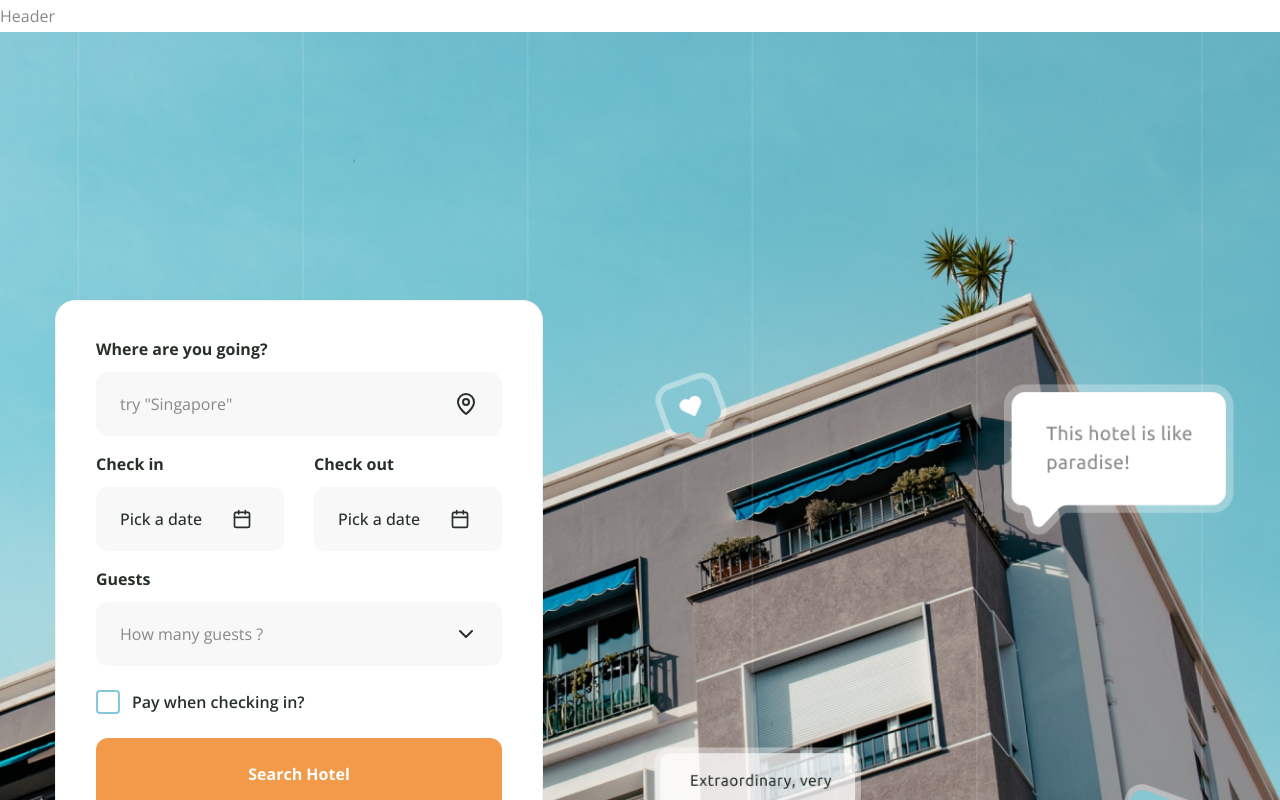
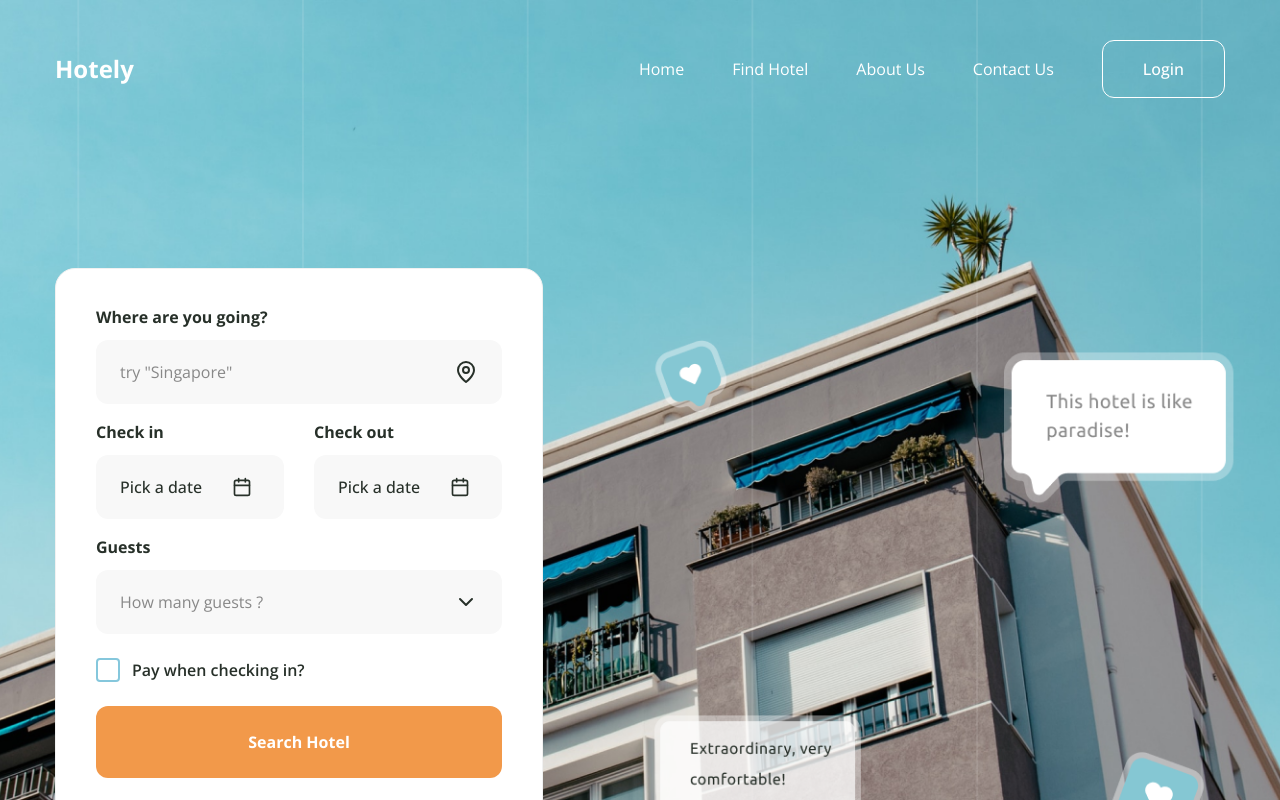
Before and after one commit to tltelf/Hotel-Landing-Page, a Next.js app: page / in a window 1280 px wide. Shown: the top 800 px of the page. Built offline with nearby package versions, Linux system fonts and the light colour scheme.

Commit message:
add Header, Nav, MobileNav, Socials components

```diff
--- a/components/Header.jsx
+++ b/components/Header.jsx
@@ -1,5 +1,43 @@
+import Link from 'next/link';
+import { Button } from './ui/button';
+import MobileNav from './MobileNav';
+import Nav from './Nav';
+
 const Header = () => {
-	return <div>Header</div>;
+	return (
+		<header className='absolute w-full max-w-[1440px] py-8 xl:py-10'>
+			<div className='container mx-auto'>
+				{/** logo, nav (desktop), btn */}
+				<div className='flex items-center justify-between'>
+					{/** logo */}
+					<Link href='/'>
+						<h1 className='text-2xl font-bold text-white'>
+							Hotely
+						</h1>
+					</Link>
+					{/** nav & btn */}
+					<div className='hidden xl:flex'>
+						<div className='flex items-center gap-x-12'>
+							<Nav
+								containerStyles='flex items-center justify-between'
+								listStyles='flex gap-x-12 text-white'
+							/>
+							<Button
+								variant='outline'
+								className='px-10 h-[58px]'
+							>
+								Login
+							</Button>
+						</div>
+					</div>
+				</div>
+				{/** mobile nav */}
+				<div className='xl:hidden absolute right-8 top-8'>
+					<MobileNav />
+				</div>
+			</div>
+		</header>
+	);
 };
 
 export default Header;
--- /dev/null
+++ b/components/MobileNav.jsx
@@ -0,0 +1,40 @@
+'use client';
+import Image from 'next/image';
+import Nav from './Nav';
+import { Sheet, SheetContent, SheetTrigger } from './ui/sheet';
+import { Menu } from 'lucide-react';
+import Link from 'next/link';
+import Socials from './Socials';
+
+const MobileNav = () => {
+	return (
+		<Sheet>
+			<SheetTrigger>
+				<Menu size={36} className='text-white' />
+			</SheetTrigger>
+			<SheetContent side='left'>
+				<div className='flex flex-col justify-between h-full p-12'>
+					{/** logo */}
+					<Link href='/' className='mb-24'>
+						<Image
+							src='/footer/logo.svg'
+							width={90}
+							height={46}
+							alt=''
+							priority
+						/>
+					</Link>
+					{/** nav */}
+					<Nav
+						containerStyles='text-black'
+						listStyles='flex flex-col gap-y-6 text-xl'
+					/>
+					{/** socials */}
+					<Socials containerStyles='flex gap-x-4 text-black' />
+				</div>
+			</SheetContent>
+		</Sheet>
+	);
+};
+
+export default MobileNav;
--- /dev/null
+++ b/components/Nav.jsx
@@ -0,0 +1,38 @@
+import Link from 'next/link';
+
+const links = [
+	{
+		path: '/',
+		pathname: 'Home',
+	},
+	{
+		path: '/',
+		pathname: 'Find Hotel',
+	},
+	{
+		path: '/',
+		pathname: 'About Us',
+	},
+	{
+		path: '/',
+		pathname: 'Contact Us',
+	},
+];
+
+const Nav = ({ containerStyles, listStyles }) => {
+	return (
+		<nav className={`${containerStyles}`}>
+			<ul className={`${listStyles}`}>
+				{links.map((link, index) => {
+					return (
+						<li>
+							<Link href={link.path}>{link.pathname}</Link>
+						</li>
+					);
+				})}
+			</ul>
+		</nav>
+	);
+};
+
+export default Nav;
--- /dev/null
+++ b/components/Socials.jsx
@@ -0,0 +1,26 @@
+import Link from 'next/link';
+import { InstagramIcon, TwitterIcon, FacebookIcon } from 'lucide-react';
+
+const Socials = ({ containerStyles }) => {
+	return (
+		<ul className={`${containerStyles}`}>
+			<li>
+				<Link href='/'>
+					<InstagramIcon />
+				</Link>
+			</li>
+			<li>
+				<Link href='/'>
+					<TwitterIcon />
+				</Link>
+			</li>
+			<li>
+				<Link href='/'>
+					<FacebookIcon />
+				</Link>
+			</li>
+		</ul>
+	);
+};
+
+export default Socials;
--- a/components/ui/sheet.jsx
+++ b/components/ui/sheet.jsx
@@ -1,99 +1,110 @@
-"use client";
-import * as React from "react"
-import * as SheetPrimitive from "@radix-ui/react-dialog"
-import { cva } from "class-variance-authority";
-import { X } from "lucide-react"
+'use client';
+import * as React from 'react';
+import * as SheetPrimitive from '@radix-ui/react-dialog';
+import { cva } from 'class-variance-authority';
+import { X } from 'lucide-react';
 
-import { cn } from "@/lib/utils"
+import { cn } from '@/lib/utils';
 
-const Sheet = SheetPrimitive.Root
+const Sheet = SheetPrimitive.Root;
 
-const SheetTrigger = SheetPrimitive.Trigger
+const SheetTrigger = SheetPrimitive.Trigger;
 
-const SheetClose = SheetPrimitive.Close
+const SheetClose = SheetPrimitive.Close;
 
-const SheetPortal = SheetPrimitive.Portal
+const SheetPortal = SheetPrimitive.Portal;
 
 const SheetOverlay = React.forwardRef(({ className, ...props }, ref) => (
 	<SheetPrimitive.Overlay
 		className={cn(
-      "fixed inset-0 z-50 bg-white/80 backdrop-blur-sm data-[state=open]:animate-in data-[state=closed]:animate-out data-[state=closed]:fade-out-0 data-[state=open]:fade-in-0 dark:bg-slate-950/80",
+			'fixed inset-0 z-50 bg-white/80 backdrop-blur-sm data-[state=open]:animate-in data-[state=closed]:animate-out data-[state=closed]:fade-out-0 data-[state=open]:fade-in-0 dark:bg-slate-950/80',
 			className
 		)}
 		{...props}
-    ref={ref} />
-))
-SheetOverlay.displayName = SheetPrimitive.Overlay.displayName
+		ref={ref}
+	/>
+));
+SheetOverlay.displayName = SheetPrimitive.Overlay.displayName;
 
 const sheetVariants = cva(
-  "fixed z-50 gap-4 bg-white p-6 shadow-lg transition ease-in-out data-[state=open]:animate-in data-[state=closed]:animate-out data-[state=closed]:duration-300 data-[state=open]:duration-500 dark:bg-slate-950",
+	'fixed z-50 gap-4 bg-white p-6 shadow-lg transition ease-in-out data-[state=open]:animate-in data-[state=closed]:animate-out data-[state=closed]:duration-300 data-[state=open]:duration-500 dark:bg-slate-950',
 	{
 		variants: {
 			side: {
-        top: "inset-x-0 top-0 border-b data-[state=closed]:slide-out-to-top data-[state=open]:slide-in-from-top",
-        bottom:
-          "inset-x-0 bottom-0 border-t data-[state=closed]:slide-out-to-bottom data-[state=open]:slide-in-from-bottom",
-        left: "inset-y-0 left-0 h-full w-3/4 border-r data-[state=closed]:slide-out-to-left data-[state=open]:slide-in-from-left sm:max-w-sm",
-        right:
-          "inset-y-0 right-0 h-full w-3/4  border-l data-[state=closed]:slide-out-to-right data-[state=open]:slide-in-from-right sm:max-w-sm",
+				top: 'inset-x-0 top-0 border-b data-[state=closed]:slide-out-to-top data-[state=open]:slide-in-from-top',
+				bottom: 'inset-x-0 bottom-0 border-t data-[state=closed]:slide-out-to-bottom data-[state=open]:slide-in-from-bottom',
+				left: 'inset-y-0 left-0 h-full w-3/4 border-r data-[state=closed]:slide-out-to-left data-[state=open]:slide-in-from-left sm:max-w-sm',
+				right: 'inset-y-0 right-0 h-full w-3/4  border-l data-[state=closed]:slide-out-to-right data-[state=open]:slide-in-from-right sm:max-w-sm',
 			},
 		},
 		defaultVariants: {
-      side: "right",
+			side: 'right',
 		},
 	}
-)
+);
 
-const SheetContent = React.forwardRef(({ side = "right", className, children, ...props }, ref) => (
+const SheetContent = React.forwardRef(
+	({ side = 'right', className, children, ...props }, ref) => (
 		<SheetPortal>
 			<SheetOverlay />
-    <SheetPrimitive.Content ref={ref} className={cn(sheetVariants({ side }), className)} {...props}>
+			<SheetPrimitive.Content
+				ref={ref}
+				className={cn(sheetVariants({ side }), className)}
+				{...props}
+			>
 				{children}
-      <SheetPrimitive.Close
-        className="absolute right-4 top-4 rounded-sm opacity-70 ring-offset-white transition-opacity hover:opacity-100 focus:outline-none focus:ring-2 focus:ring-slate-950 focus:ring-offset-2 disabled:pointer-events-none data-[state=open]:bg-slate-100 dark:ring-offset-slate-950 dark:focus:ring-slate-300 dark:data-[state=open]:bg-slate-800">
-        <X className="h-4 w-4" />
-        <span className="sr-only">Close</span>
+				<SheetPrimitive.Close className='absolute right-4 top-4 rounded-sm opacity-70 ring-offset-white transition-opacity hover:opacity-100 focus:outline-none focus:ring-2 focus:ring-slate-950 focus:ring-offset-2 disabled:pointer-events-none data-[state=open]:bg-slate-100 dark:ring-offset-slate-950 dark:focus:ring-slate-300 dark:data-[state=open]:bg-slate-800'>
+					<X className='h-6 w-6 text-black' />
+					<span className='sr-only'>Close</span>
 				</SheetPrimitive.Close>
 			</SheetPrimitive.Content>
 		</SheetPortal>
-))
-SheetContent.displayName = SheetPrimitive.Content.displayName
+	)
+);
+SheetContent.displayName = SheetPrimitive.Content.displayName;
 
-const SheetHeader = ({
-  className,
-  ...props
-}) => (
+const SheetHeader = ({ className, ...props }) => (
 	<div
-    className={cn("flex flex-col space-y-2 text-center sm:text-left", className)}
-    {...props} />
-)
-SheetHeader.displayName = "SheetHeader"
+		className={cn(
+			'flex flex-col space-y-2 text-center sm:text-left',
+			className
+		)}
+		{...props}
+	/>
+);
+SheetHeader.displayName = 'SheetHeader';
 
-const SheetFooter = ({
-  className,
-  ...props
-}) => (
+const SheetFooter = ({ className, ...props }) => (
 	<div
-    className={cn("flex flex-col-reverse sm:flex-row sm:justify-end sm:space-x-2", className)}
-    {...props} />
-)
-SheetFooter.displayName = "SheetFooter"
+		className={cn(
+			'flex flex-col-reverse sm:flex-row sm:justify-end sm:space-x-2',
+			className
+		)}
+		{...props}
+	/>
+);
+SheetFooter.displayName = 'SheetFooter';
 
 const SheetTitle = React.forwardRef(({ className, ...props }, ref) => (
 	<SheetPrimitive.Title
 		ref={ref}
-    className={cn("text-lg font-semibold text-slate-950 dark:text-slate-50", className)}
-    {...props} />
-))
-SheetTitle.displayName = SheetPrimitive.Title.displayName
+		className={cn(
+			'text-lg font-semibold text-slate-950 dark:text-slate-50',
+			className
+		)}
+		{...props}
+	/>
+));
+SheetTitle.displayName = SheetPrimitive.Title.displayName;
 
 const SheetDescription = React.forwardRef(({ className, ...props }, ref) => (
 	<SheetPrimitive.Description
 		ref={ref}
-    className={cn("text-sm text-slate-500 dark:text-slate-400", className)}
-    {...props} />
-))
-SheetDescription.displayName = SheetPrimitive.Description.displayName
+		className={cn('text-sm text-slate-500 dark:text-slate-400', className)}
+		{...props}
+	/>
+));
+SheetDescription.displayName = SheetPrimitive.Description.displayName;
 
 export {
 	Sheet,
@@ -106,4 +117,4 @@ export {
 	SheetFooter,
 	SheetTitle,
 	SheetDescription,
-}
+};
```
Lines whose indentation alone changed are shown as unchanged.
